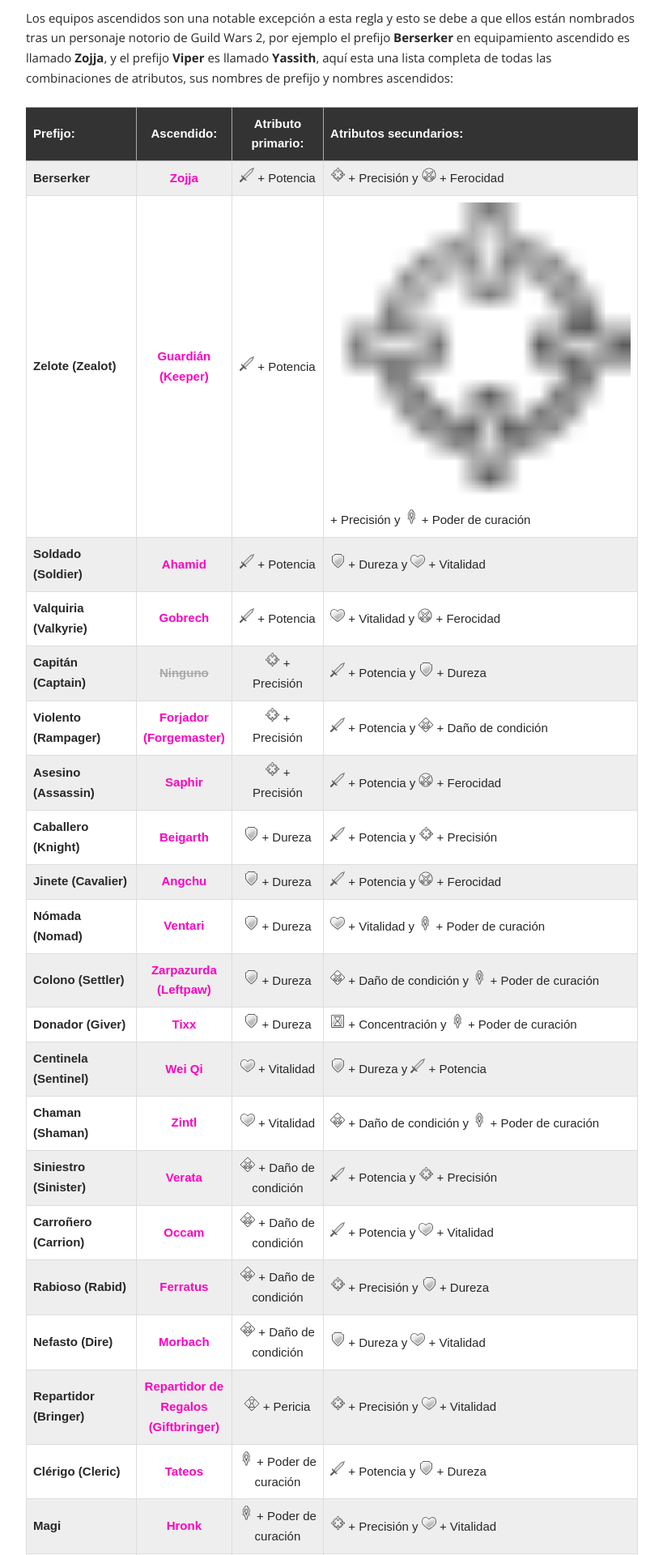
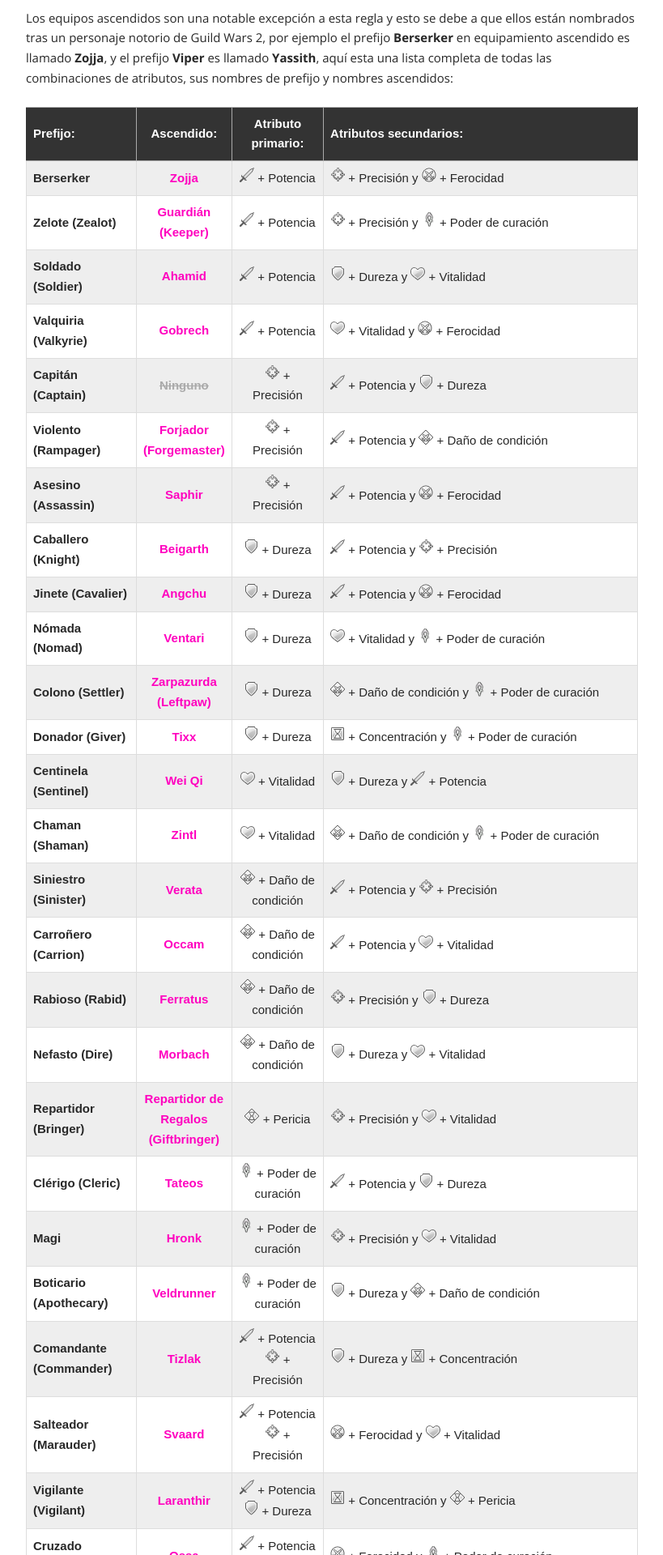
Before and after one commit to ACast59/GW2Guias, a Jekyll site: the page built from _posts/2018-09-09-diferentes-tipos-de-atributos-y-sus-nombres.md, in a window 1280 px wide. Shown: the part 1174-3094 px from the top of the page at 81% size, without its empty margins (32-851 px from the left). Built offline with Jekyll 4.4.1, drawn with Linux system fonts in a browser that asks for light colours; a script that is not in the unit is left out; comment, search, counter and statistics services are not loaded.

Commit message:
Update 2018-09-09-diferentes-tipos-de-atributos-y-sus-nombres.md

```diff
--- a/_posts/2018-09-09-diferentes-tipos-de-atributos-y-sus-nombres.md
+++ b/_posts/2018-09-09-diferentes-tipos-de-atributos-y-sus-nombres.md
@@ -29,7 +29,7 @@
     <td>Zelote (Zealot)</td>
     <td>Guardián (Keeper)</td>
     <td><img style="width:18px!important;height:18px!important;" class="inline-img" src="/assets/img/Potencia.png" alt="Potencia"> + Potencia</td>
-    <td><img  class="inline-img" src="/assets/img/Precision.png" alt="Precisión"> + Precisión y <img style="width:18px!important;height:18px!important;" class="inline-img" src="/assets/img/Poder_de_curacion.png" alt="Poder de curación"> + Poder de curación</td>
+    <td><img style="width:18px!important;height:18px!important;" class="inline-img" src="/assets/img/Precision.png" alt="Precisión"> + Precisión y <img style="width:18px!important;height:18px!important;" class="inline-img" src="/assets/img/Poder_de_curacion.png" alt="Poder de curación"> + Poder de curación</td>
   </tr>
   <tr>
     <td>Soldado (Soldier)</td>
@@ -160,7 +160,7 @@
   <tr>
     <td>Salteador (Marauder)</td>
     <td>Svaard</td>
-    <td><img style="width:18px!important;height:18px!important;" class="inline-img" src="/assets/img/Potencia.png" alt="Potencia"> + Potencia <br /> <img  class="inline-img" src="/assets/img/Precision.png" alt="Precisión"> + Precisión</td>
+    <td><img style="width:18px!important;height:18px!important;" class="inline-img" src="/assets/img/Potencia.png" alt="Potencia"> + Potencia <br /> <img style="width:18px!important;height:18px!important;" class="inline-img" src="/assets/img/Precision.png" alt="Precisión"> + Precisión</td>
     <td><img style="width:18px!important;height:18px!important;" class="inline-img" src="/assets/img/Ferocidad.png" alt="Ferocidad"> + Ferocidad y <img style="width:18px!important;height:18px!important;" class="inline-img" src="/assets/img/Vitalidad.png" alt="Vitalidad"> + Vitalidad</td>
   </tr>
   <tr>
```
